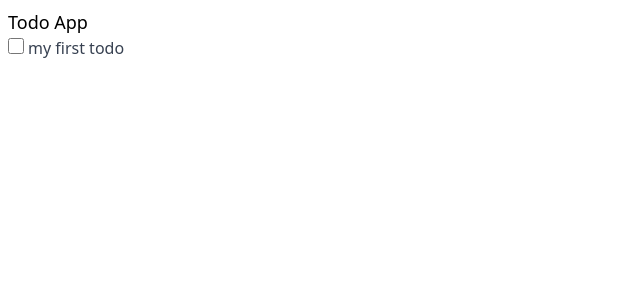
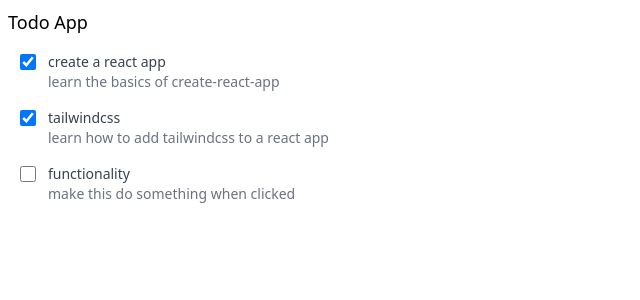
Before and after one commit to HOGENT-frontendweb/frontendweb-ch1-solution, a React (Create React App) app: page / in a window 1280 px wide. Shown: the top 300 px of the page, without its empty margins (0-640 px from the left). Built offline with nearby package versions, Linux system fonts and the light colour scheme.

Commit message:
show list of items, met description en text

```diff
--- a/src/App.js
+++ b/src/App.js
@@ -1,12 +1,19 @@
 import './App.css';
 import {TodoItem} from './TodoItem'
 
+const TODO_DATA = [ {text: 'create a react app', done: true, description: 'learn the basics of create-react-app'},
+{ text: 'tailwindcss', done: true, description: 'learn how to add tailwindcss to a react app'},
+{ text: 'functionality', done: false, description: 'make this do something when clicked'}]
 
 function App() {
   return (
     <div className="m-2">
-      <h3 className="text-lg">Todo App</h3>
-      <TodoItem text="my first todo" />
+      <h3 className="text-lg mb-4">Todo App</h3>
+      <div className="ml-3 space-y-4">
+        {TODO_DATA.map( item =>
+          <TodoItem {...item} />
+        )}
+      </div>
     </div>
   );
 }
--- a/src/TodoItem.js
+++ b/src/TodoItem.js
@@ -1,11 +1,22 @@
 export function TodoItem(props) {
-  const text = props.text;
+  const {text, done, description } = props;
   return (
-    <div>
-      <input className="focus:ring-indigo-500 h-4 w-4 text-indigo-600 border-gray-300 rounded" type="checkbox"/>
-      <label className="ml-1 font-medium text-gray-700">
-        {text}
-      </label>
-    </div>)
+     <div className="relative flex items-start">
+        <div className="flex items-center h-5">
+          <input
+            type="checkbox"
+            className="focus:ring-indigo-500 h-4 w-4 text-indigo-600 border-gray-300 rounded"
+            checked={done}
+          />
+        </div>
+        <div className="ml-3 text-sm">
+          <label htmlFor="comments" className="font-medium text-gray-700">
+            {text}
+          </label>
+          <p id="comments-description" className="text-gray-500">
+            {description}
+          </p>
+        </div>
+      </div>);
 
 }
```
